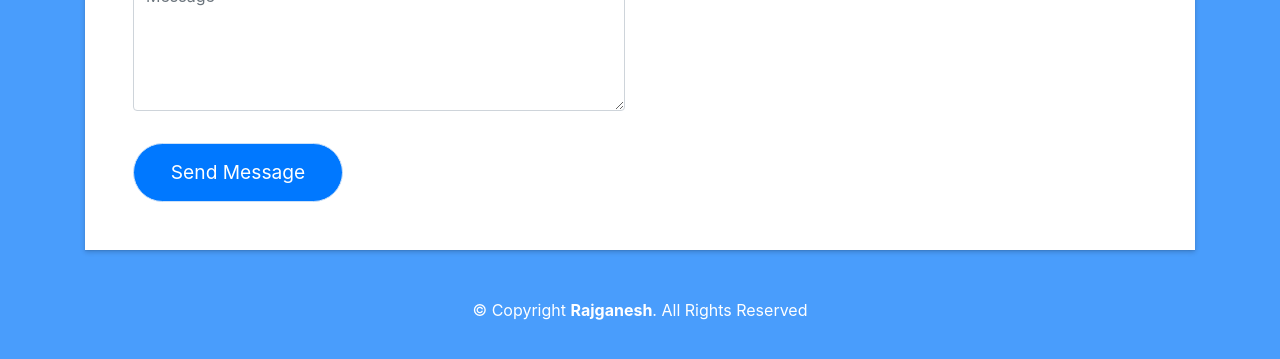
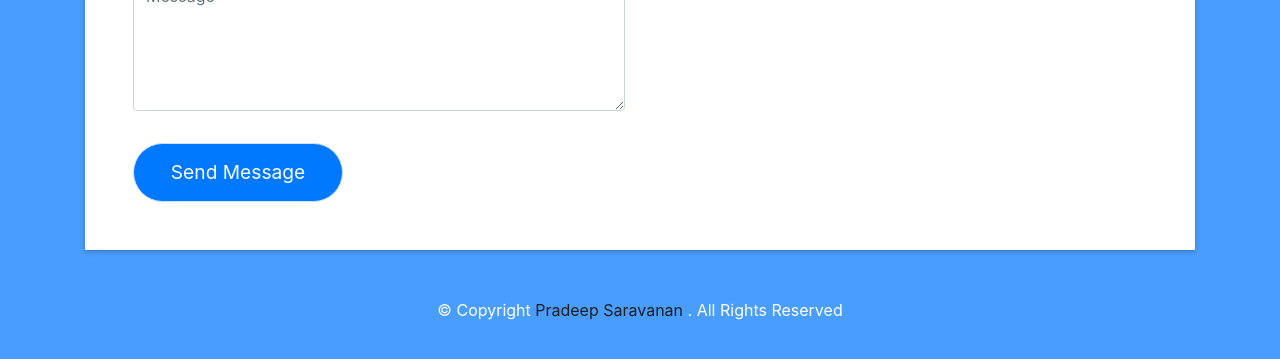
Before and after one commit to developerpradeepofficial/SakthisFrd01----Portfolio, a plain HTML site: page index.html in a window 1280 px wide. Shown: the part 2111-2470 px from the top of the page. Drawn offline with Linux system fonts and the light colour scheme; files whose address does not match are found by name.

Commit message:
Update index.html

```diff
--- a/index.html
+++ b/index.html
@@ -402,7 +402,7 @@
             <div class="col-sm-12">
               <div class="copyright-box">
                 <p class="copyright">
-                  &copy; Copyright <strong>Rajganesh</strong>. All Rights
+                  &copy; Copyright <a href="pradeepsaravanan.netlify.app" target="_blank" >Pradeep Saravanan </a>. All Rights
                   Reserved
                 </p>
               </div>
```
